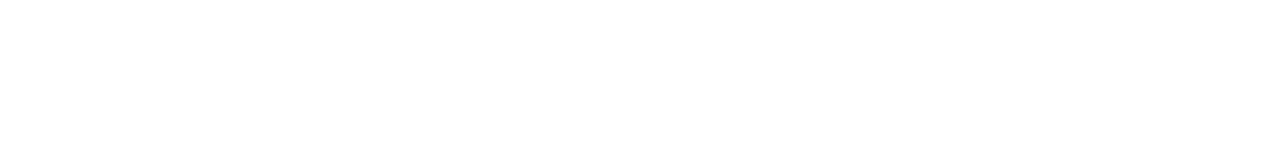
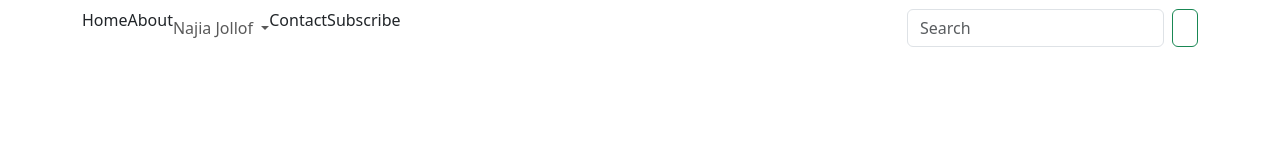
Before and after one commit to Tiaanaa/JollofRecipe, a plain HTML site: page index.html in a window 1280 px wide. Drawn offline with nearby package versions, Linux system fonts and the light colour scheme.

Commit message:
bootstrap

```diff
--- a/index.html
+++ b/index.html
@@ -3,9 +3,35 @@
 <head>
     <meta charset="UTF-8">
     <meta name="viewport" content="width=device-width, initial-scale=1.0">
-    <title>Document</title>
+    <title>Najia Jollof </title>
+    <link rel="stylesheet" href="https://cdn.jsdelivr.net/npm/bootstrap-icons@1.11.3/font/bootstrap-icons.min.css">
+    <link rel="stylesheet" href="../JollofRecipe/bootstrap-5.3.3-dist/css/bootstrap.css">
 </head>
 <body>
+   <div class="container">
+    <div class="navbar">
+        <ul class="navbar-nav flex-row me-auto mb-2 mb-lg-0">
+            <li class="nav-item">Home</li>
+            <li class="nav-item">About</li>
+            <li class="nav-item dropdown">
+                <a class="nav-link dropdown-toggle" href="#" role="button" data-bs-toggle="dropdown" aria-expanded="false">
+                    Najia Jollof
+                  </a>
+                <ul class="dropdown-menu">
+                    <li class="dropdown-item">Recipe</li>
+                    <li class="dropdown-item">Steps</li>
+                    <li class="dropdown-item">Video</li>
+                </ul>
+            </li>
+            <li class="nav-item">Contact</li>
+            <li class="nav-item">Subscribe</li>
+        </ul>
+        <form class="d-flex" role="search">
+            <input class="form-control me-2" type="search" placeholder="Search" aria-label="Search">
+            <button class="btn btn-outline-success" type="submit"></button>
+          </form>
+    </div>
 
+   </div>
 </body>
 </html>
```
